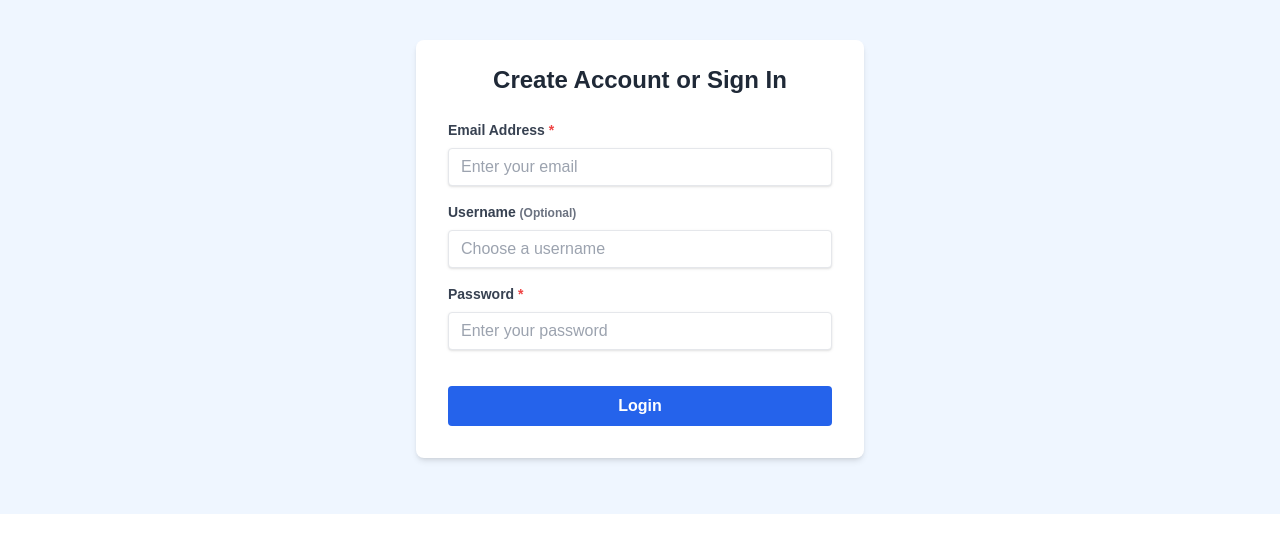
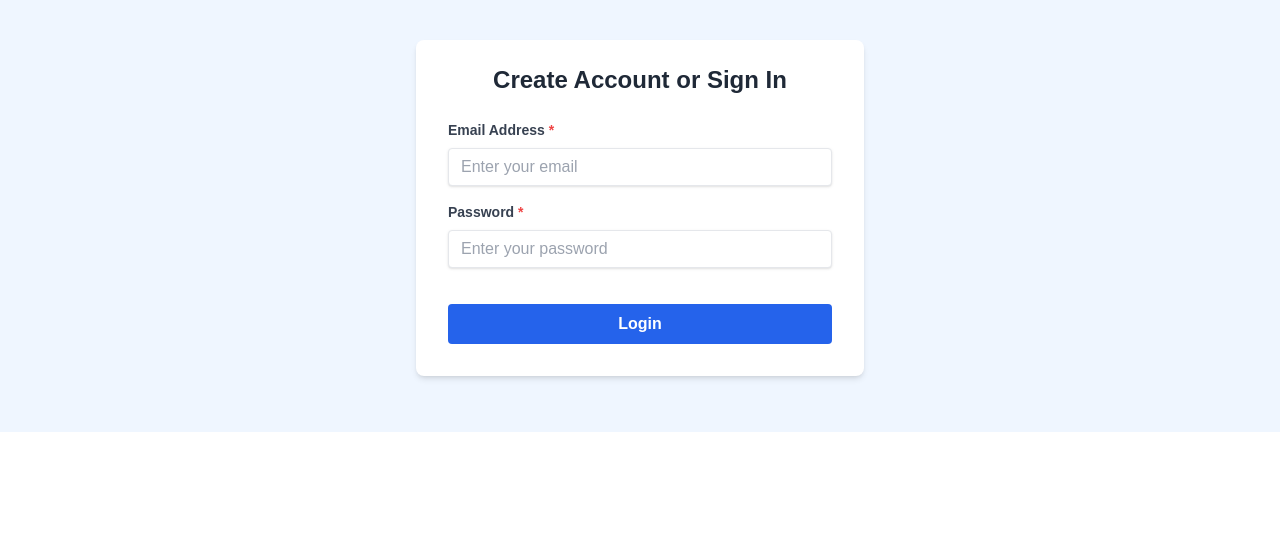
Before and after one commit to eldo88/StreetSweepingReminder, a Vue app in the folder street-sweeping-reminder-client-app/: page /login in a window 1280 px wide. Shown: the top 552 px of the page. Built offline with nearby package versions, Linux system fonts and the light colour scheme.

Commit message:
Removed username from login register and auth store

```diff
--- a/street-sweeping-reminder-client-app/src/components/LoginPage.vue
+++ b/street-sweeping-reminder-client-app/src/components/LoginPage.vue
@@ -3,7 +3,6 @@ import { onMounted, ref } from 'vue'
 import { useAuthStore } from '@/stores/auth.js'
 import router from '@/router/index.js'
 
-const username = ref('')
 const email = ref('')
 const password = ref('')
 
@@ -11,7 +10,7 @@ const store = useAuthStore()
 
 const handleSignIn = () => {
   store
-    .login({ username: username.value, password: password.value })
+    .login({ email: email.value, password: password.value })
     .then(async (response) => {
       console.log('Sign-in successful', response)
       await router.push('/main')
@@ -50,21 +49,6 @@ onMounted(() => {
             />
           </div>
 
-          <!-- Username Field -->
-          <div class="mb-4">
-            <label for="username" class="block text-gray-700 text-sm font-bold mb-2">
-              Username <span class="text-gray-500 text-xs">(Optional)</span>
-            </label>
-            <input
-              v-model="username"
-              type="text"
-              id="username"
-              name="username"
-              class="shadow appearance-none border rounded w-full py-2 px-3 text-gray-700 leading-tight focus:outline-none focus:shadow-outline focus:border-green-500 focus:ring-1 focus:ring-green-500"
-              placeholder="Choose a username"
-            />
-          </div>
-
           <!-- Password Field -->
           <div class="mb-6">
             <label for="password" class="block text-gray-700 text-sm font-bold mb-2">
--- a/street-sweeping-reminder-client-app/src/components/RegisterPage.vue
+++ b/street-sweeping-reminder-client-app/src/components/RegisterPage.vue
@@ -3,14 +3,13 @@ import { onMounted, ref } from 'vue'
 import { useAuthStore } from '@/stores/auth.js'
 import router from '@/router/index.js'
 
-const username = ref('')
 const email = ref('')
 const password = ref('')
 
 const store = useAuthStore()
 const handleRegister = async () => {
   try {
-    await store.register({ username: username.value, email: email.value, password: password.value })
+    await store.register({ email: email.value, password: password.value })
     console.log('Registered and signed in!')
     await router.push('/main')
   } catch (error) {
@@ -48,21 +47,6 @@ onMounted(() => {
             />
           </div>
 
-          <!-- Username Field -->
-          <div class="mb-4">
-            <label for="username" class="block text-gray-700 text-sm font-bold mb-2">
-              Username <span class="text-gray-500 text-xs">(Optional)</span>
-            </label>
-            <input
-              v-model="username"
-              type="text"
-              id="username"
-              name="username"
-              class="shadow appearance-none border rounded w-full py-2 px-3 text-gray-700 leading-tight focus:outline-none focus:shadow-outline focus:border-green-500 focus:ring-1 focus:ring-green-500"
-              placeholder="Choose a username"
-            />
-          </div>
-
           <!-- Password Field -->
           <div class="mb-6">
             <label for="password" class="block text-gray-700 text-sm font-bold mb-2">
--- a/street-sweeping-reminder-client-app/src/stores/auth.js
+++ b/street-sweeping-reminder-client-app/src/stores/auth.js
@@ -3,7 +3,6 @@ import { defineStore } from 'pinia'
 export const useAuthStore = defineStore('auth', {
   state: () => ({
     isLoggedIn: false,
-    username: null,
     userId: null,
     email: null,
     tokenExpirationInMinutes: null,
@@ -35,7 +34,6 @@ export const useAuthStore = defineStore('auth', {
         }
         console.log(data)
         this.token = data.token
-        this.username = data.username
         this.userId = data.userId
         this.email = data.email
         this.tokenExpirationInMinutes = data.tokenExpirationInMinutes
@@ -51,14 +49,14 @@ export const useAuthStore = defineStore('auth', {
       }
     },
 
-    async register({ username, email, password }) {
+    async register({ email, password }) {
       try {
         const response = await fetch('http://localhost:5010/api/Auth/register', {
           method: 'POST',
           headers: {
             'Content-Type': 'application/json',
           },
-          body: JSON.stringify({ username, email, password }),
+          body: JSON.stringify({ email, password }),
         })
 
         const data = await response.json()
@@ -69,8 +67,7 @@ export const useAuthStore = defineStore('auth', {
 
         console.log('Registration successful', data)
 
-        // Optionally: log them in immediately
-        await this.login({ username, password })
+        await this.login({ email, password })
       } catch (error) {
         console.error('Registration error:', error)
         throw error
```
